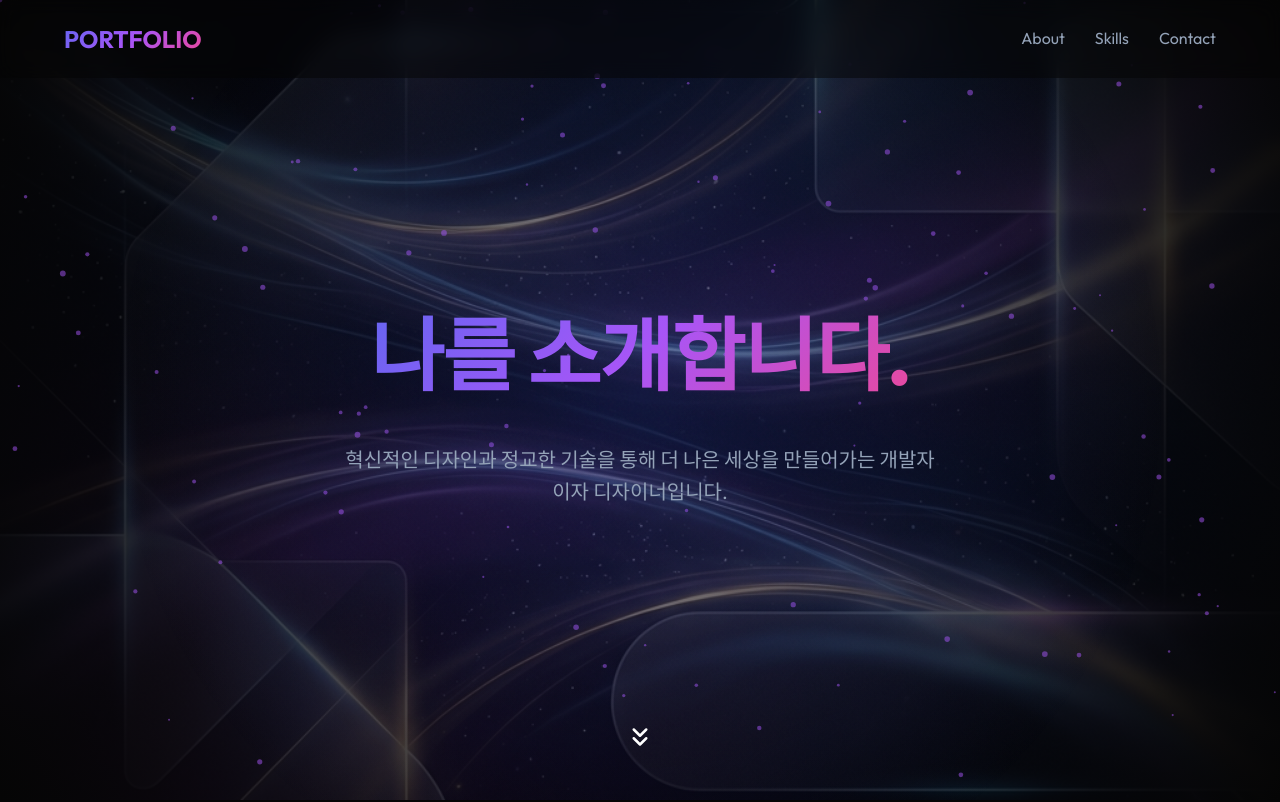
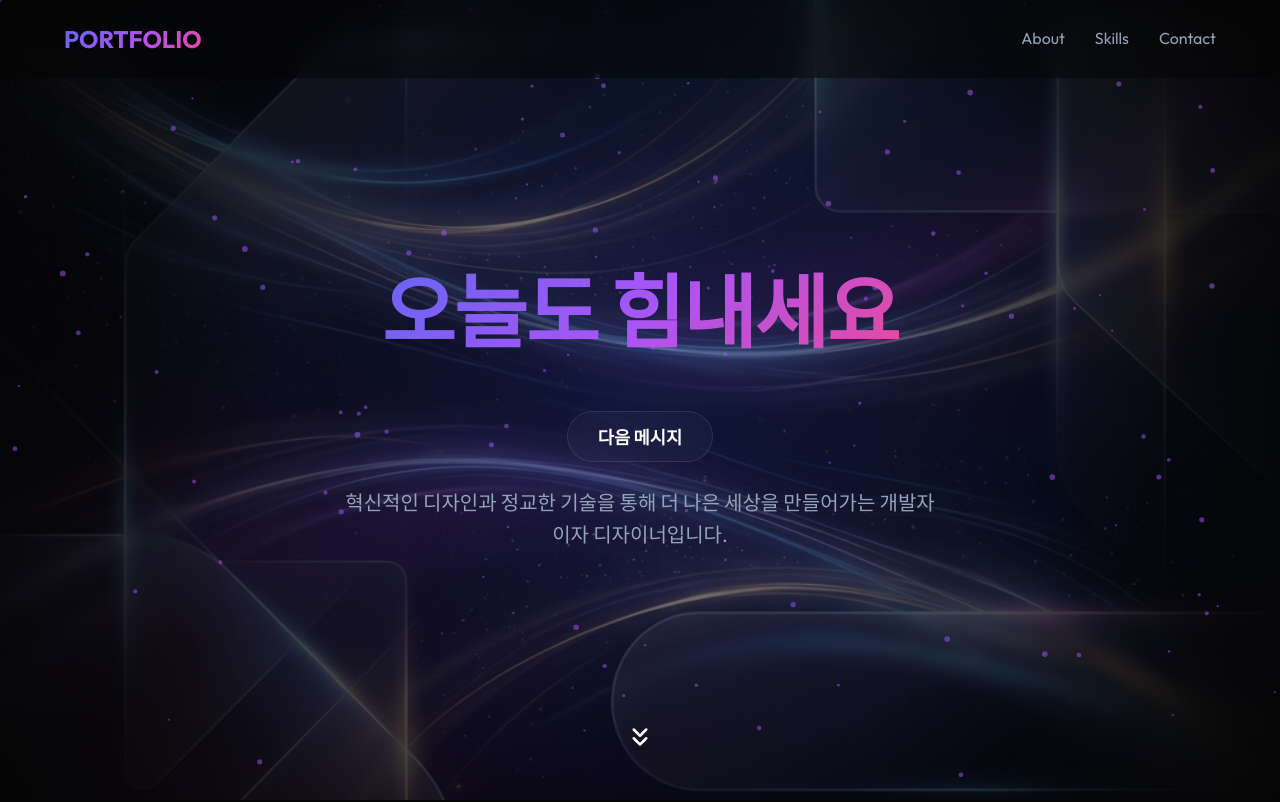
Before and after one commit to HwawonPjy3044/introduce, a plain HTML site: page index.html in a window 1280 px wide. Shown: the top 802 px of the page. Drawn offline with Linux system fonts and the light colour scheme.

Commit message:
Update hero message and add message cycle button

```diff
--- a/index.html
+++ b/index.html
@@ -25,7 +25,8 @@
     <header class="hero">
         <img src="bg.png" alt="Background" class="hero-bg">
         <div class="hero-overlay"></div>
-        <h1>나를 소개합니다.</h1>
+        <h1 id="hero-message">오늘도 힘내세요</h1>
+        <button id="change-msg-btn" class="msg-btn">다음 메시지</button>
         <p>혁신적인 디자인과 정교한 기술을 통해 더 나은 세상을 만들어가는 개발자이자 디자이너입니다.</p>
 
         <div class="scroll-indicator">
--- a/script.js
+++ b/script.js
@@ -123,3 +123,29 @@ window.addEventListener('scroll', () => {
         heroBg.style.transform = `translateY(${scrolled * 0.3}px)`;
     }
 });
+
+// Change hero message on button click
+const messages = [
+    "오늘도 해냈어요,",
+    "조금씩 나아지고 있어요.",
+    "이대로 쭉 가봅시다."
+];
+let currentMsgIndex = 0;
+
+const changeMsgBtn = document.getElementById('change-msg-btn');
+const heroMessage = document.getElementById('hero-message');
+
+if (changeMsgBtn && heroMessage) {
+    heroMessage.style.transition = 'opacity 0.3s ease';
+
+    changeMsgBtn.addEventListener('click', () => {
+        heroMessage.style.opacity = '0';
+
+        setTimeout(() => {
+            heroMessage.textContent = messages[currentMsgIndex];
+            heroMessage.style.opacity = '1';
+
+            currentMsgIndex = (currentMsgIndex + 1) % messages.length;
+        }, 300);
+    });
+}
--- a/style.css
+++ b/style.css
@@ -159,6 +159,32 @@ body {
   color: var(--text-primary);
 }
 
+.msg-btn {
+  margin: 10px 0 25px 0;
+  padding: 12px 30px;
+  background: var(--glass-bg);
+  border: 1px solid var(--glass-border);
+  color: var(--text-primary);
+  font-family: var(--font-main);
+  font-size: 1.1rem;
+  font-weight: 600;
+  border-radius: 30px;
+  cursor: pointer;
+  backdrop-filter: blur(12px);
+  transition: all 0.3s ease;
+  z-index: 1;
+  animation: fadeIn 1s ease 0.6s forwards;
+  opacity: 0;
+}
+
+.msg-btn:hover {
+  background: rgba(255, 255, 255, 0.1);
+  border-color: rgba(99, 102, 241, 0.5);
+  transform: translateY(-3px);
+  box-shadow: 0 10px 20px rgba(0, 0, 0, 0.2);
+}
+
 @media (max-width: 768px) {
   .hero h1 { font-size: 3rem; }
+  .msg-btn { padding: 10px 24px; font-size: 1rem; }
 }
```
